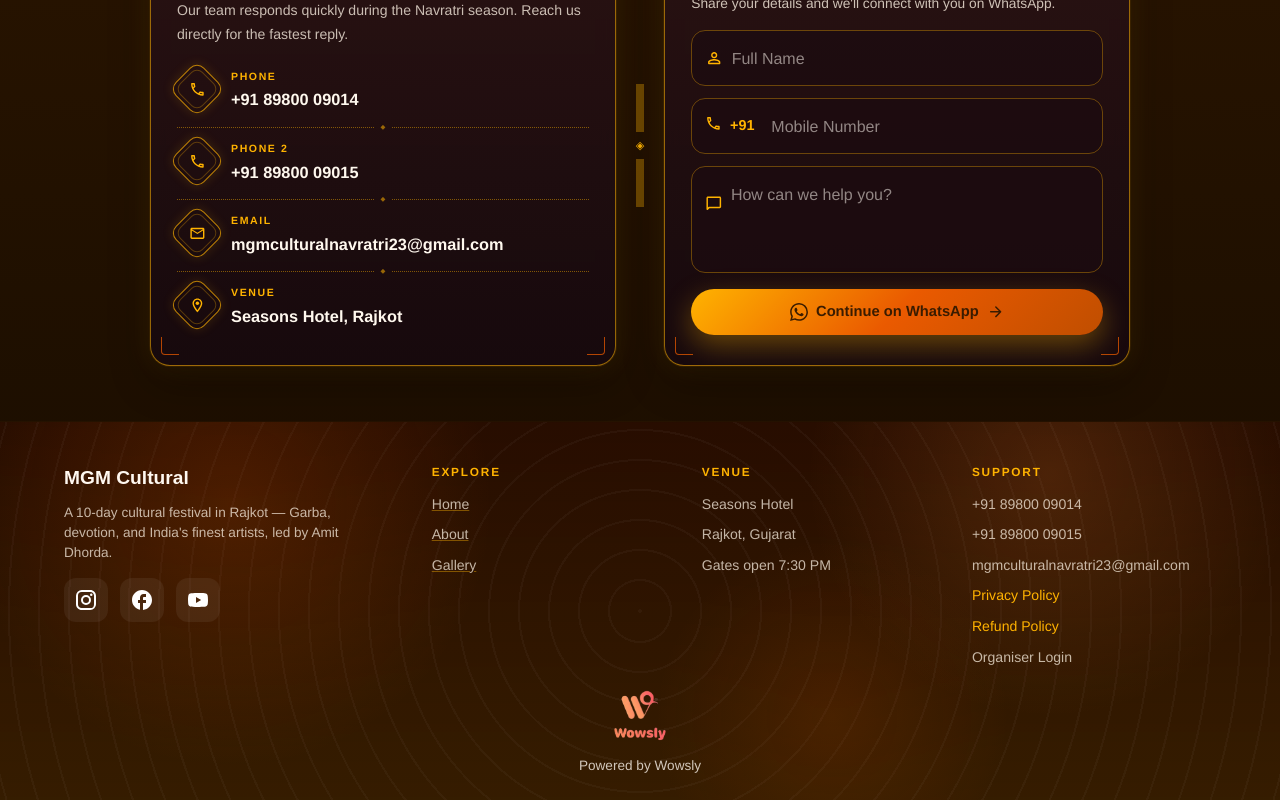
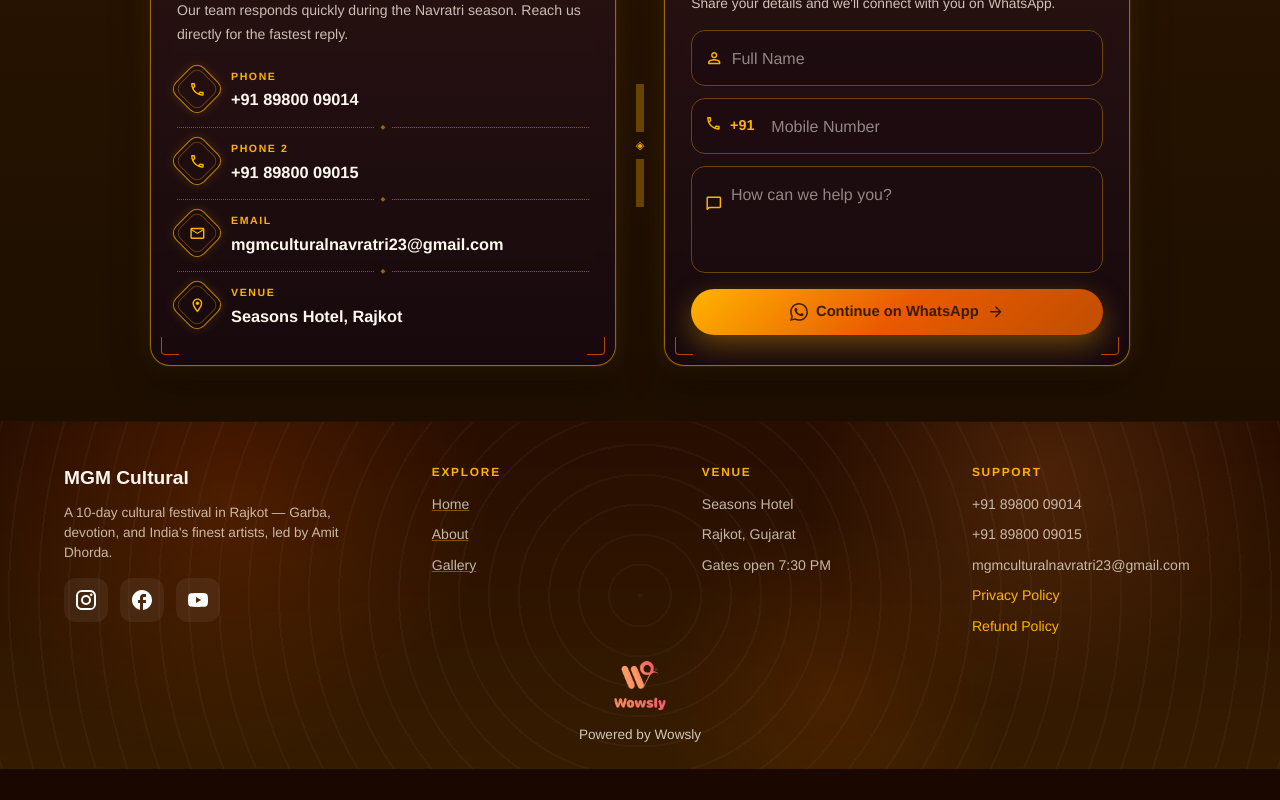
Before and after one commit to adityashrotriyaas-stack/mgm-clone, a React (Vite) app: page / in a window 1280 px wide. Shown: the part 5832-6632 px from the top of the page. After the commit the page ends 6601 px from the top, so only its background shows below. Built offline with nearby package versions, Linux system fonts and the light colour scheme; a web font is replaced by a local one.

Commit message:
remove Organiser Login from footer

```diff
--- a/src/components/PastNights.jsx
+++ b/src/components/PastNights.jsx
@@ -745,8 +745,7 @@ export function Footer() {
               <Box component="li">{contactInfo.email}</Box>
               <Box component="li" sx={{ color: colors.gold, cursor: 'pointer', '&:hover': { textDecoration: 'underline' } }} onClick={() => navigate('/privacy-policy')}>Privacy Policy</Box>
               <Box component="li" sx={{ color: colors.gold, cursor: 'pointer', '&:hover': { textDecoration: 'underline' } }} onClick={() => navigate('/refund-policy')}>Refund Policy</Box>
-              <Box component="li">Organiser Login</Box>
-            </Stack>
+              </Stack>
           </Box>
         </Box>
 
```
